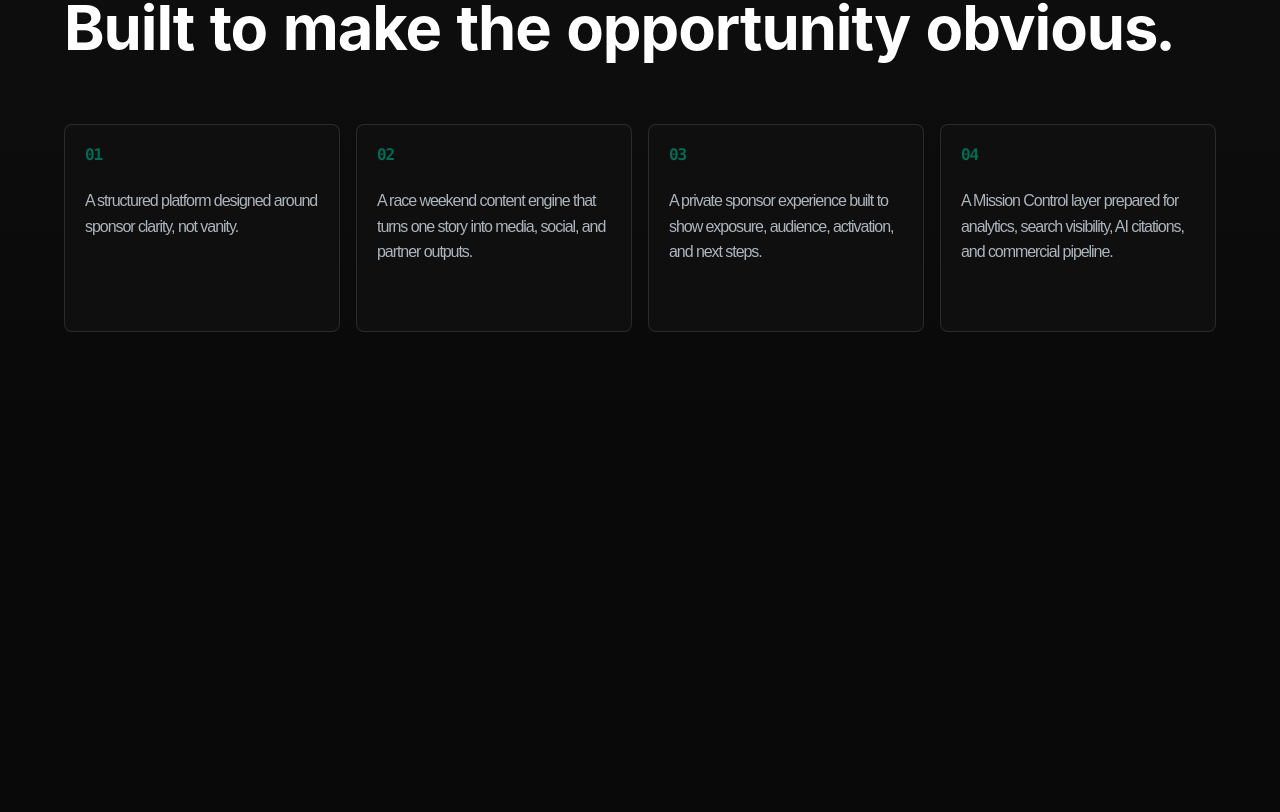
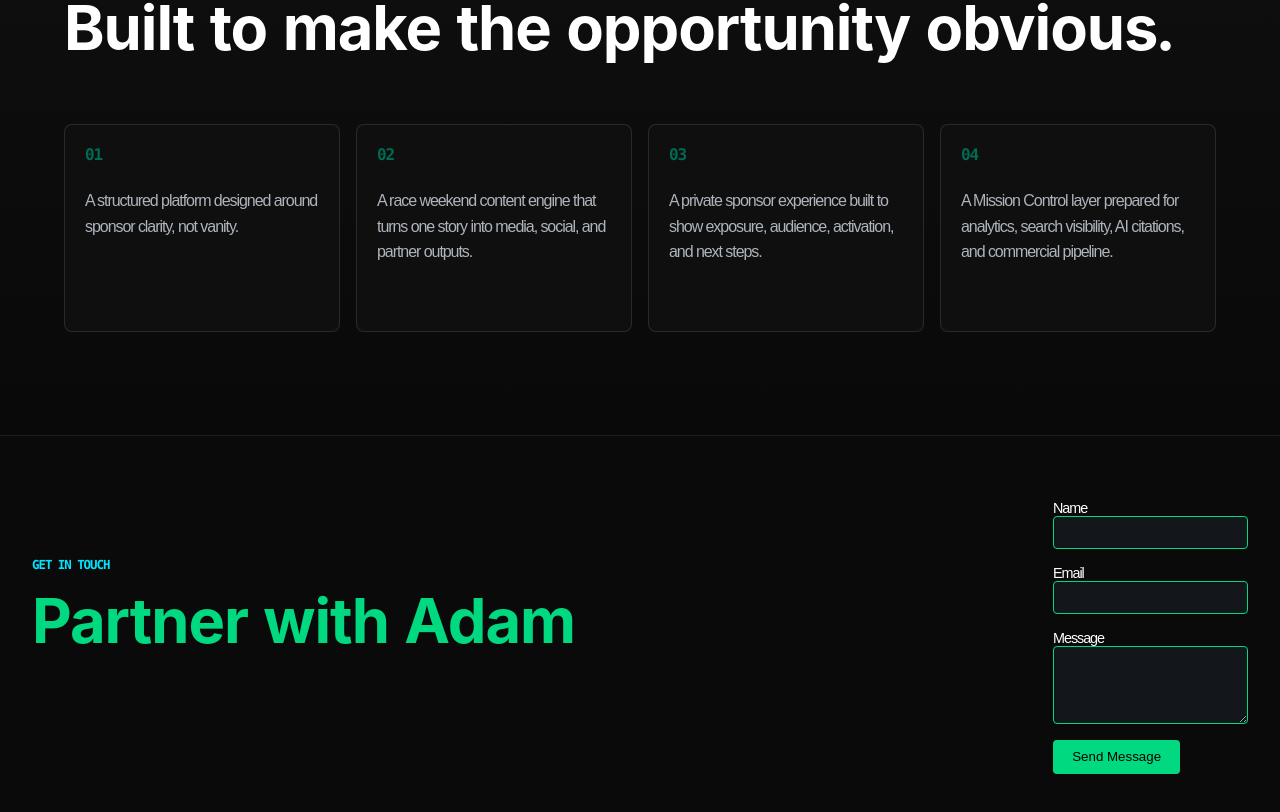
Before and after one commit to poke-sunny/Adam2, a Next.js app in the folder website/: page / in a window 1280 px wide. Shown: the part 977-1789 px from the top of the page. Before the commit the page ends 1412 px from the top, so only its background shows below. Built offline with nearby package versions, Linux system fonts and the light colour scheme.

Commit message:
Update page.tsx with ContactSection import, render and styling

```diff
--- a/website/app/page.tsx
+++ b/website/app/page.tsx
@@ -1,5 +1,6 @@
 'use client';
 import React from "react";
+import ContactSection from "./ContactSection";
 
 const stats = [
   { label: "Current focus", value: "Race craft", note: "Preparation, precision, consistency" },
@@ -92,7 +93,7 @@ function StructuredData() {
 export default function Home() {
   return (
     <>
-      <style jsx global>{`\n        html, body, #__next { height: 100%; margin: 0; }\n        body { background: #13161A; color: #fff; font-family: 'Inter Variable', sans-serif; font-weight: 510; letter-spacing: -1.056px; font-feature-settings: "cv01" 1, "ss03" 1, "tnum" 1; }\n        a { color: #00D980; text-decoration: none; }\n        .button-primary { background: #00D980; color: #000; border: none; padding: 0.6rem 1.2rem; border-radius: 4px; }\n        .button-secondary { background: transparent; border: 1px solid #00D980; color: #00D980; padding: 0.6rem 1.2rem; border-radius: 4px; }\n        .hero-section { padding: 4rem 2rem; text-align: center; }\n        .hero-section h1 { color: #00D980; }\n      `}</style>
+      <style jsx global>{`\n        html, body, #__next { height: 100%; margin: 0; }\n        body { background: #13161A; color: #fff; font-family: 'Inter Variable', sans-serif; font-weight: 510; letter-spacing: -1.056px; font-feature-settings: "cv01" 1, "ss03" 1, "tnum" 1; }\n        a { color: #00D980; text-decoration: none; }\n        .button-primary { background: #00D980; color: #000; border: none; padding: 0.6rem 1.2rem; border-radius: 4px; }\n        .button-secondary { background: transparent; border: 1px solid #00D980; color: #00D980; padding: 0.6rem 1.2rem; border-radius: 4px; }\n        .hero-section { padding: 4rem 2rem; text-align: center; }\n        .hero-section h1 { color: #00D980; }\n        .contact-section { padding: 4rem 2rem; background: #0a0a0a; }\n        .contact-section .section-heading h2 { color: #00D980; }\n        .contact-form { display: flex; flex-direction: column; gap: 1rem; max-width: 400px; margin: auto; }\n        .contact-form label { display: flex; flex-direction: column; font-size: 0.9rem; }\n        .contact-form input, .contact-form textarea { background: #13161A; border: 1px solid #00D980; color: #fff; padding: 0.5rem; border-radius: 4px; }\n        .contact-form button { align-self: flex-start; }\n      `}</style>
       <StructuredData />
       <Header />
       <main id="top">
@@ -150,7 +151,7 @@ export default function Home() {
           </div>
         </section>
         {/* Other sections (journey, sponsors, mission-control, media, contact) remain as originally defined */}
-        {/* ... */}
+        <ContactSection />
       </main>
     </>
   );
```
